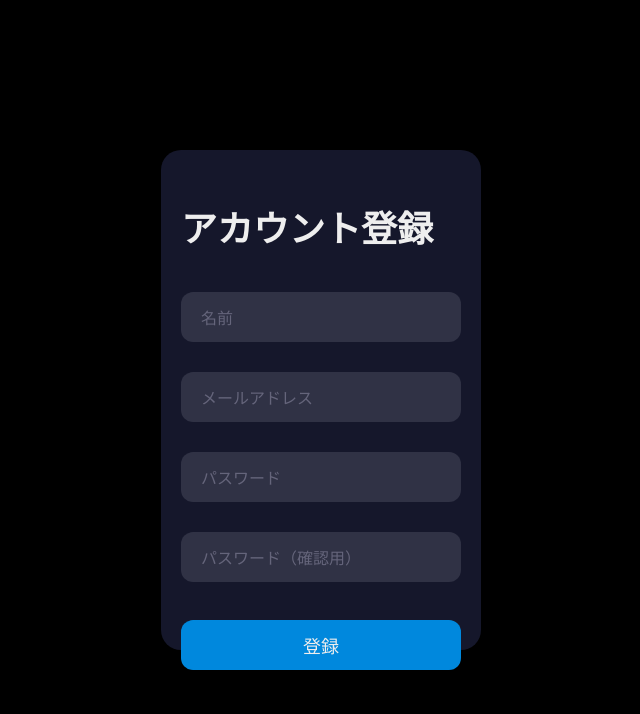
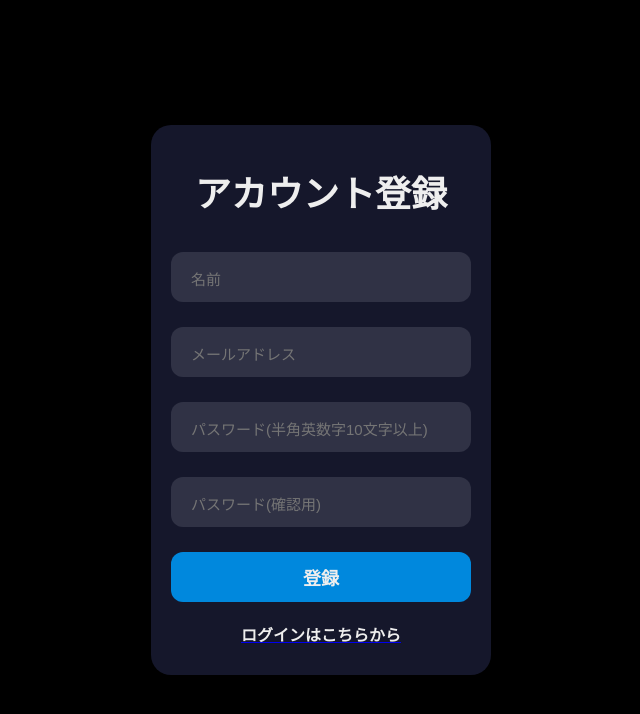
Before and after one commit to Arupaka1152/hackathon_frontend, a React (Create React App) app in the folder frontend/: page /signup in a window 1280 px wide. Shown: the top 714 px of the page, without its empty margins (319-959 px from the left). Built offline with nearby package versions, Linux system fonts and the light colour scheme.

Commit message:
update signup

```diff
--- a/frontend/src/components/Signup.css
+++ b/frontend/src/components/Signup.css
@@ -6,13 +6,13 @@ body {
     height: 100vh;
 }
 
-.form {
+form {
     background-color: #15172b;
     border-radius: 20px;
     box-sizing: border-box;
-    height: 500px;
+    height: 550px;
     padding: 20px;
-    width: 320px;
+    width: 340px;
 }
 
 .title {
@@ -20,7 +20,17 @@ body {
     font-family: sans-serif;
     font-size: 36px;
     font-weight: 600;
-    margin-top: 30px;
+    margin-top: 20px;
+    text-align: center;
+}
+
+.login {
+    color: #eee;
+    font-family: sans-serif;
+    font-size: 16px;
+    font-weight: 600;
+    margin-top: 20px;
+    text-align: center;
 }
 
 .input-container {
@@ -30,39 +40,27 @@ body {
 }
 
 .ic1 {
-    margin-top: 40px;
+    margin-top: 35px;
 }
 
 .ic2 {
-    margin-top: 30px;
+    margin-top: 25px;
 }
 
-.input {
+input {
     background-color: #303245;
     border-radius: 12px;
     border: 0;
     box-sizing: border-box;
     color: #eee;
-    font-size: 18px;
+    font-size: 15px;
     height: 100%;
     outline: 0;
     padding: 4px 20px 0;
     width: 100%;
 }
 
-.placeholder {
-    color: #65657b;
-    font-family: sans-serif;
-    left: 20px;
-    line-height: 14px;
-    pointer-events: none;
-    position: absolute;
-    transform-origin: 0 50%;
-    transition: transform 200ms, color 200ms;
-    top: 20px;
-}
-
-.submit {
+button {
     background-color: #08d;
     border-radius: 12px;
     border: 0;
@@ -70,12 +68,13 @@ body {
     color: #eee;
     cursor: pointer;
     font-size: 18px;
+    font-weight: 600;
     height: 50px;
-    margin-top: 38px;
+    margin-top: 25px;
     text-align: center;
     width: 100%;
 }
 
-.submit:active {
+button:active {
     background-color: #06b;
 }
--- a/frontend/src/components/Signup.tsx
+++ b/frontend/src/components/Signup.tsx
@@ -1,34 +1,60 @@
 import React, { useState } from "react";
-import { Form, Button, Container, Card } from "react-bootstrap";
+import { Link } from "react-router-dom";
 import "./Signup.css";
 
 function Signup() {
 
-    /* const [ Name, setName] = useState("");
+    const [ Name, setName] = useState("");
     const [ Email, setEmail] = useState("");
     const [ Password, setPassword] = useState("");
-    const [ PasswordForConfirmation, setPasswordForConfirmation] = useState(""); */
+    const [ PasswordForConfirmation, setPasswordForConfirmation] = useState("");
+
+    const onSubmit = (e: React.MouseEvent<HTMLButtonElement, MouseEvent>) => {
+        if (Name === "" || Email === "" || Password === "" || PasswordForConfirmation === "") return;
+        e.preventDefault();
+        console.log({ Name, Email, Password, PasswordForConfirmation });
+    }
 
     return (
-        <form className="form">
+        <form>
             <div className="title">アカウント登録</div>
             <div className="input-container ic1">
-                <input className="input" type="text" />
-                <label className="placeholder">名前</label>
+                <input
+                    type="text"
+                    value={Name}
+                    placeholder="名前"
+                    onChange={(e) => setName(e.target.value)}
+                ></input>
             </div>
             <div className="input-container ic2">
-                <input className="input" type="text" />
-                <label className="placeholder">メールアドレス</label>
+                <input
+                    type="email"
+                    value={Email}
+                    placeholder="メールアドレス"
+                    onChange={(e) => setEmail(e.target.value)}
+                ></input>
             </div>
             <div className="input-container ic2">
-                <input className="input" type="text" />
-                <label className="placeholder">パスワード</label>
+                <input
+                    type="password"
+                    value={Password}
+                    placeholder="パスワード(半角英数字10文字以上)"
+                    onChange={(e) => setPassword(e.target.value)}
+                ></input>
             </div>
             <div className="input-container ic2">
-                <input className="input" type="text" />
-                <label className="placeholder">パスワード（確認用）</label>
+                <input
+                    type="password"
+                    value={PasswordForConfirmation}
+                    placeholder="パスワード(確認用)"
+                    onChange={(e) => setPasswordForConfirmation(e.target.value)}
+                ></input>
             </div>
-            <button type="submit" className="submit">登録</button>
+            <button
+                type="submit"
+                onClick={onSubmit}
+            >登録</button>
+            <Link to="/login"><div className="login" >ログインはこちらから</div></Link>
         </form>
     )
 }
```
